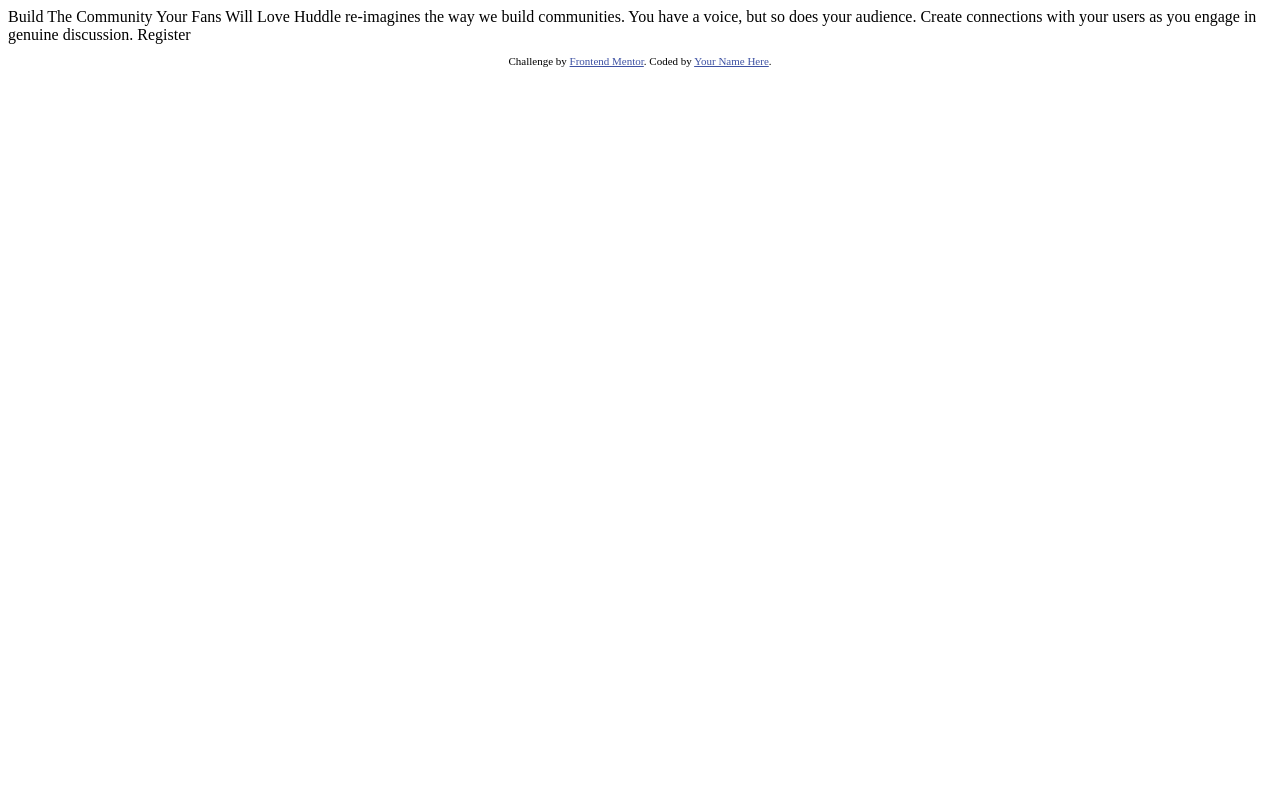
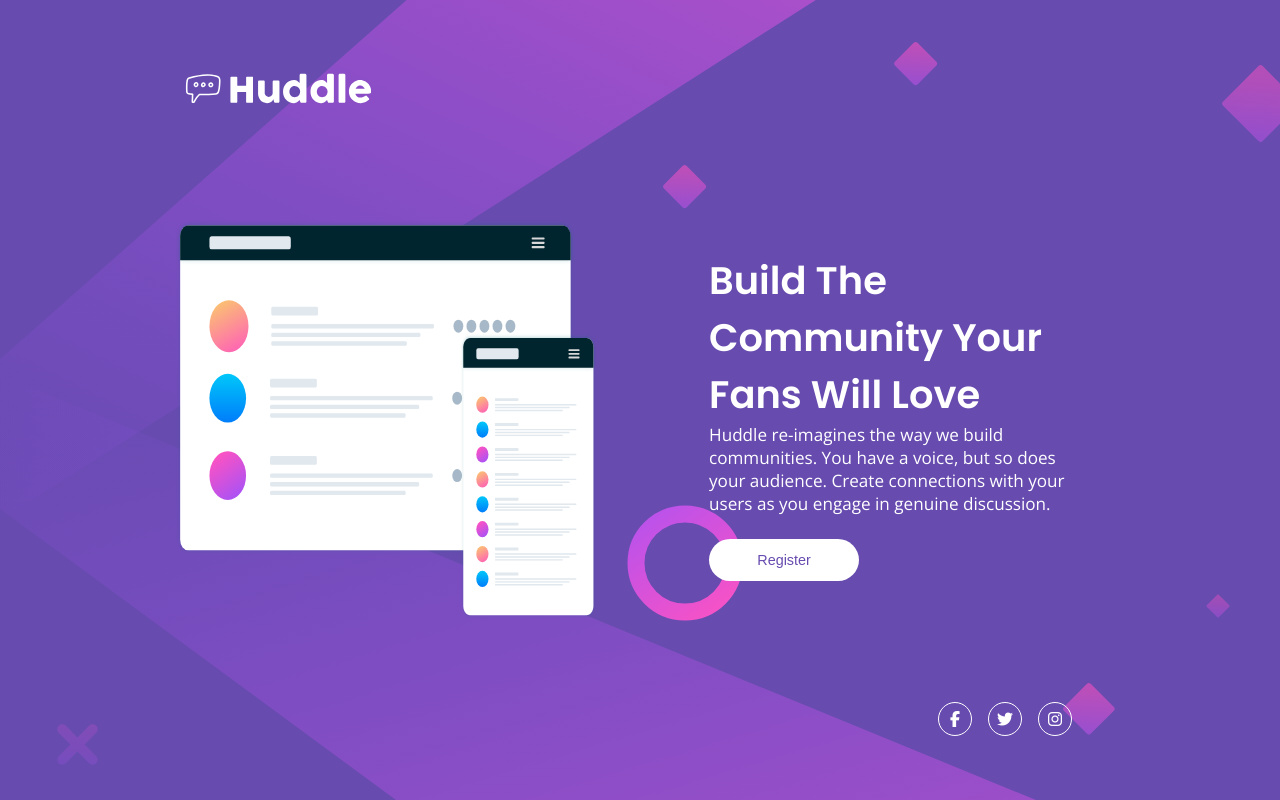
Before and after one commit to rody-huancas/huddle-landing-page-with-single-introductory-section-master, a plain HTML site: page index.html in a window 1280 px wide. Drawn offline with nearby package versions, Linux system fonts and the light colour scheme.

Commit message:
Desafío finalizado

```diff
--- /dev/null
+++ b/css/styles.css
@@ -0,0 +1,179 @@
+@import url("https://fonts.googleapis.com/css2?family=Open+Sans&family=Poppins:wght@400;600&display=swap");
+
+:root {
+  --Violet: hsl(257, 40%, 49%);
+  --SoftMagenta: hsl(300, 69%, 71%);
+  --White: #fff;
+  --FontPoppins: "Poppins", sans-serif;
+  --FonstOpen: "Open Sans", sans-serif;
+}
+
+*,
+*::before,
+*::after {
+  margin: 0;
+  padding: 0;
+  box-sizing: border-box;
+}
+
+body {
+  font-family: var(--FontPoppins);
+}
+
+.main {
+  height: 100vh;
+  background-image: url("../images/bg-desktop.svg");
+  background-position: center center;
+  background-size: cover;
+  background-repeat: no-repeat;
+  background-color: var(--Violet);
+  display: flex;
+  justify-content: center;
+  align-items: center;
+}
+
+.main .container {
+  height: 100%;
+  display: flex;
+  flex-direction: column;
+  justify-content: space-between;
+  align-items: center;
+  padding: 4rem 11rem;
+  color: var(--White);
+}
+
+.main .container .main-header {
+  width: 100%;
+  display: flex;
+  justify-content: left;
+}
+
+.main .container .main-header img {
+  width: 200px;
+}
+
+.main .container .section-container {
+  margin-top: 4rem;
+  margin-bottom: 2rem;
+  display: flex;
+  justify-content: space-between;
+  gap: 5rem;
+}
+
+.main .container .section-container .image {
+  width: 50%;
+}
+
+.main .container .section-container .image img {
+  width: 100%;
+  height: 400px;
+}
+
+.main .container .section-container .text {
+  width: 50%;
+  display: flex;
+  flex-direction: column;
+  justify-content: baseline;
+  padding: 2rem;
+}
+
+.main .container .section-container .text .title {
+  font-weight: 700;
+  font-size: 2.4rem;
+}
+
+.main .container .section-container .text .description {
+  font-size: 1.07rem;
+  font-family: var(--FonstOpen);
+  font-weight: normal;
+}
+
+.main .container .section-container .text .register {
+  width: 150px;
+  border-radius: 2rem;
+  background-color: var(--White);
+  color: var(--Violet);
+  font-size: 0.9rem;
+  border: none;
+  outline: none;
+  margin-top: 1.5rem;
+  padding: 0.8rem;
+  transition: all 0.5s ease;
+}
+
+.main .container .section-container .text .register:hover {
+  cursor: pointer;
+  background-color: var(--SoftMagenta);
+  color: var(--White);
+}
+
+.main .container .main-footer {
+  width: 100%;
+  display: flex;
+  padding-right: 2rem;
+  justify-content: right;
+  gap: 1rem;
+}
+
+.main .container .main-footer i {
+  width: 20px;
+  height: 20px;
+  display: flex;
+  justify-content: center;
+  align-items: center;
+  padding: 1rem;
+  border: 0.0625rem solid var(--White);
+  border-radius: 50%;
+  transition: all 0.5s ease;
+}
+
+.main .container .main-footer i:hover {
+  color: var(--SoftMagenta);
+  border-color: var(--SoftMagenta);
+  cursor: pointer;
+}
+
+@media (max-width: 1200px) {
+  .main .container {
+    padding: 4rem;
+  }
+
+  .main .container .section-container {
+    gap: 2rem;
+  }
+}
+
+@media (max-width: 645px) {
+  .main {
+    height: 120vh;
+  }
+  .main .container {
+    padding: 2rem;
+  }
+
+  .main .container .section-container {
+    width: 100%;
+    flex-direction: column;
+    gap: 1rem;
+  }
+
+  .main .container .section-container .image,
+  .main .container .section-container .text {
+    width: 100%;
+    text-align: center;
+  }
+
+  .main .container .section-container .text {
+    align-items: center;
+  }
+
+  .main .container .section-container .text .register {
+    width: 60%;
+    padding: 1rem;
+  }
+
+  .main .container .main-footer {
+    padding: 0;
+    justify-content: center;
+  }
+}
--- a/index.html
+++ b/index.html
@@ -1,33 +1,51 @@
 <!DOCTYPE html>
 <html lang="en">
-<head>
-  <meta charset="UTF-8">
-  <meta name="viewport" content="width=device-width, initial-scale=1.0"> <!-- displays site properly based on user's device -->
-
-  <link rel="icon" type="image/png" sizes="32x32" href="./images/favicon-32x32.png">
-
-  <title>Frontend Mentor | Huddle landing page with single introductory section</title>
-
-  <!-- Feel free to remove these styles or customise in your own stylesheet 👍 -->
-  <style>
-    .attribution { font-size: 11px; text-align: center; }
-    .attribution a { color: hsl(228, 45%, 44%); }
-  </style>
-</head>
-<body>
-
-  Build The Community Your Fans Will Love
-
-  Huddle re-imagines the way we build communities. You have a voice, but so does your audience.
-  Create connections with your users as you engage in genuine discussion.
-
-  Register
-
-  <footer>
-    <p class="attribution">
-      Challenge by <a href="https://www.frontendmentor.io?ref=challenge" target="_blank">Frontend Mentor</a>.
-      Coded by <a href="#">Your Name Here</a>.
-    </p>
-  </footer>
-</body>
+  <head>
+    <meta charset="UTF-8" />
+    <meta name="viewport" content="width=device-width, initial-scale=1.0" />
+    <link
+      rel="icon"
+      type="image/png"
+      sizes="32x32"
+      href="./images/favicon-32x32.png"
+    />
+    <title>
+      Frontend Mentor | Huddle landing page with single introductory section
+    </title>
+    <!-- icons -->
+    <script
+      src="https://kit.fontawesome.com/0a36c73c11.js"
+      crossorigin="anonymous"
+    ></script>
+    <!-- css -->
+    <link rel="stylesheet" href="css/styles.css" />
+  </head>
+  <body>
+    <main class="main">
+      <div class="container">
+        <div class="main-header">
+          <img src="images/logo.svg" alt="Logo" />
+        </div>
+        <section class="section-container">
+          <figure class="image">
+            <img src="images/illustration-mockups.svg" alt="Mockup" />
+          </figure>
+          <div class="text">
+            <p class="title">Build The Community Your Fans Will Love</p>
+            <p class="description">
+              Huddle re-imagines the way we build communities. You have a voice,
+              but so does your audience. Create connections with your users as
+              you engage in genuine discussion.
+            </p>
+            <button class="register">Register</button>
+          </div>
+        </section>
+        <div class="main-footer">
+          <i class="fa-brands fa-facebook-f"></i>
+          <i class="fa-brands fa-twitter"></i>
+          <i class="fa-brands fa-instagram"></i>
+        </div>
+      </div>
+    </main>
+  </body>
 </html>
```
